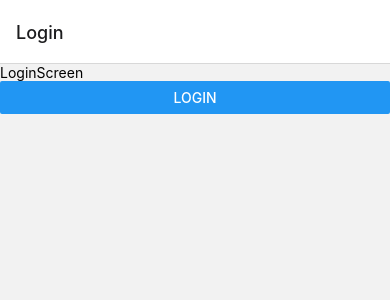
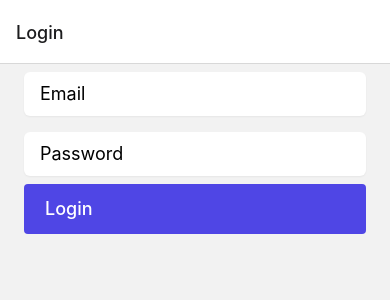
Before and after one commit to idebeijer/roc-dkst-mobileapp, a React Native app: screen /Login in a window 390 px wide. Shown: the top 300 px of the page. Built offline with nearby package versions, Linux system fonts and the light colour scheme.

Commit message:
Add login screen

```diff
--- a/src/screens/HomeScreen.tsx
+++ b/src/screens/HomeScreen.tsx
@@ -15,14 +15,8 @@ const HomeScreen = ({ navigation }) => {
   return (
     <SafeAreaView>
       <View>
-        <Text className="text-red-800">HomeScreen</Text>
         <Button title="Qr" onPress={() => navigation.navigate("QrScreen")} />
-        <View className="w-full mx-auto px-6">
-          <TextInput placeholder="Email" />
-          <View className="p-2 rounded-lg">
-            <Text className="text-center text-primary">Login</Text>
-          </View>
-        </View>
+        <View className="w-full mx-auto px-6"></View>
       </View>
     </SafeAreaView>
   );
--- a/src/screens/LoginScreen.tsx
+++ b/src/screens/LoginScreen.tsx
@@ -1,18 +1,33 @@
-import { View, Text, Button } from "react-native";
+import { View, Text, Button, TextInput } from "react-native";
 import React from "react";
 import useAuth from "../hooks/useAuth";
+import { styled } from "nativewind";
+
+const StyledText = styled(Text);
 
 const LoginScreen = () => {
   const { setUser } = useAuth();
   return (
-    <View>
-      <Text>LoginScreen</Text>
-      <Button
-        title="login"
-        onPress={() => {
-          setUser({ name: "John" });
-        }}
-      ></Button>
+    <View className="w-full mx-auto px-6">
+      <View className=" ">
+        <View className="bg-white rounded-md my-2 py-2 px-4 flex shadow-sm">
+          <TextInput placeholder="Email" className="text-lg bg-white" />
+        </View>
+        <View className="bg-white rounded-md my-2 py-2 px-4 shadow-sm">
+          <TextInput placeholder="Password" className="text-lg" />
+        </View>
+      </View>
+
+      <View className="rounded bg-indigo-600">
+        <StyledText
+          onPress={() => {
+            setUser({ name: "John" });
+          }}
+          className="inline-flex items-center text-center text-white text-lg px-5 py-2.5 rounded border border-transparent font-medium"
+        >
+          Login
+        </StyledText>
+      </View>
     </View>
   );
 };
```
